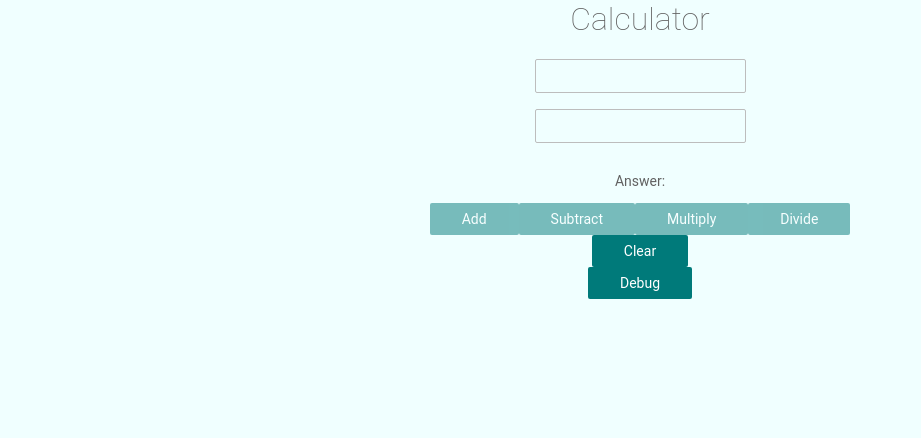
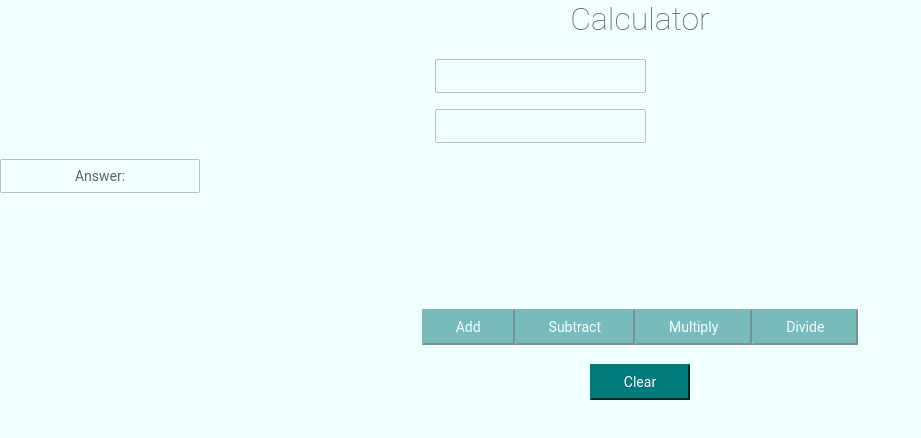
Before and after one commit to hackmak/Calculator, an Angular app: page / in a window 1280 px wide. Shown: the top 438 px of the page, without its empty margins (0-921 px from the left). Built offline with nearby package versions, Linux system fonts and the light colour scheme.

Commit message:
3 files modified

```diff
--- a/src/app/calculator/calculator.component.html
+++ b/src/app/calculator/calculator.component.html
@@ -1,14 +1,16 @@
 <h1>Calculator</h1>
-<form [formGroup]="inputForm">
-  <div><input type="number" formControlName="num1" required></div>
-  <div><input type="number" formControlName="num2" required></div>
-  <p class="solution">Answer: {{solution}}</p>
-  <div class="operations">
+<div class="container">
+  <form [formGroup]="inputForm">
+    <div class="num1"><input type="number" formControlName="num1" required></div>
+    <div class="num2"><input type="number" formControlName="num2" required></div>
+    <div class="solution">Answer: {{solution}}</div>
+  </form>
+</div>
+<div class="operations">
     <button type="submit" [disabled]="inputForm.invalid" (click)="add(num1, num2)">Add</button>
     <button type="submit" [disabled]="inputForm.invalid" (click)="subtract(num1, num2)" >Subtract</button>
     <button type="submit" [disabled]="inputForm.invalid" (click)="multiply(num1, num2)">Multiply</button>
     <button type="submit" [disabled]="inputForm.invalid || this.inputForm.controls.num2.value == 0" (click)="divide(num1, num2)">Divide</button>
   </div>
-<div><button (click)="reset()">Clear</button></div>
-<button (click)="print()">Debug</button>
-</form>
+<br><div><button (click)="reset()">Clear</button></div>
+<!-- debug button <button (click)="print()">Debug</button> -->
--- a/src/app/calculator/calculator.component.ts
+++ b/src/app/calculator/calculator.component.ts
@@ -17,11 +17,14 @@ export class CalculatorComponent {
       num2:[null, Validators.required],
     });
   }
+
+  /* debug function
   print(){
     console.log(this.inputForm);
     console.log(this.inputForm.controls.num1.value);
     console.log(this.inputForm.controls.num2.value);
   }
+  */
 
   add(x, y) {
     this.solution = this.inputForm.controls.num1.value+this.inputForm.controls.num2.value;
--- a/src/styles.css
+++ b/src/styles.css
@@ -1,4 +1,4 @@
-/* styles, insiration Angular's shopping example */
+/* styles, inspiration taken from Angular's shopping example */
 
 * {
   font-family: 'Roboto', Arial, sans-serif;
@@ -14,17 +14,7 @@ body {
   margin: 0;
 }
 
-.container {
-  display: flex;
-  flex-direction: row;
-}
-
-router-outlet + *  {
-  padding: 0 16px;
-}
-
 /* Text */
-
 h1 {
   font-size: 32px;
 }
@@ -37,24 +27,24 @@ h1, h2 {
   font-weight: lighter;
 }
 
-p {
-  font-size: 14px;
+/*
+.container {
+  display: grid;
+  grid-template-columns: auto auto;
+  grid-template-areas:
+    "input1 | ."
+    ". | solution"
+    "input2 | .";
+
 }
-
-/* Hyperlink */
-
-a {
-  cursor: pointer;
-  color: #1976d2;
-  text-decoration: none;
+*/
+/*
+.container {
+  display:flex;
+  align-items: center;
 }
-
-a:hover {
-  opacity: 0.8;
-}
-
+*/
 /* Input */
-
 input {
   font-size: 14px;
   border-radius: 2px;
@@ -63,21 +53,53 @@ input {
   border: 1px solid #BDBDBD;
 }
 
+/* for responsive layouts */
+@media screen and (max-width: 600px) {
+  .container {
+    width: 100%;
+  }
+}
+.num1, .num2 {
+  padding-right: 200px;
+}
+/*
+.num1 {
+  //flex:auto;
+
+}
+
+.num2 {
+  //flex:auto;
+
+}
+*/
 .solution {
 
+  width: 200px;
+  padding-bottom: 700px;
+  font-size: 14px;
+  border-radius: 2px;
+  padding: 8px;
+  margin-bottom: 16px;
+  border: 1px solid #BDBDBD;
+}
+
+.operations {
+  padding-top: 100px;
 }
 
 /* Button */
 .button, button {
-  display: inline-flex;
+  display: inline-grid;
+  grid-column-gap: 4;
   align-items: center;
   padding: 8px 32px;
-  border-radius: 2px;
+  border-radius: 0px;
   font-size: 14px;
   cursor: pointer;
   background-color: #007a7a;
   color: white;
-  border: none;
+  border-color:#007a7a;
 }
 
 .button:hover, button:hover {
@@ -89,10 +111,3 @@ input {
   opacity: 0.5;
   cursor: auto;
 }
-
-
-/*
-Copyright Google LLC. All Rights Reserved.
-Use of this source code is governed by an MIT-style license that
-can be found in the LICENSE file at http://angular.io/license
-*/
```
